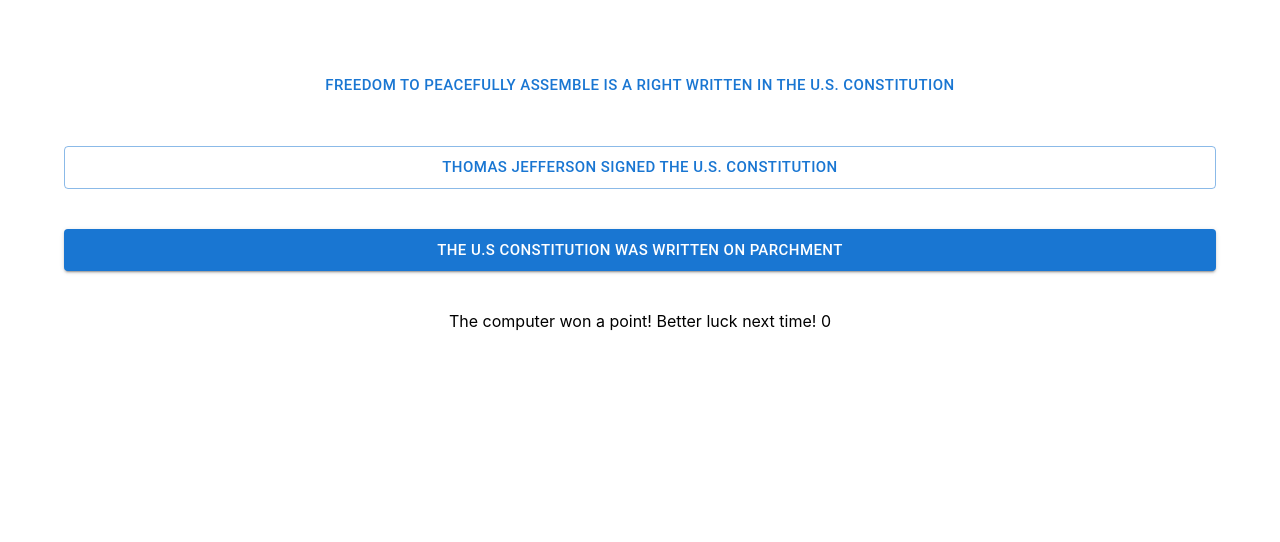
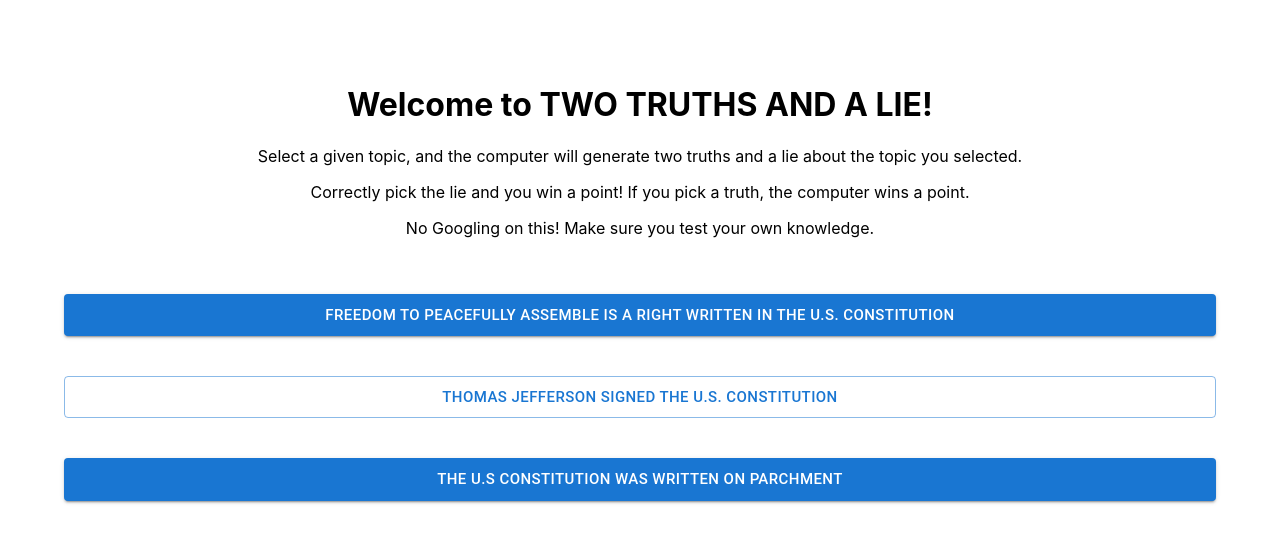
Before and after one commit to DVFon14/TwoTruthsAndALie, a React (Create React App) app: page / in a window 1280 px wide. Shown: the top 542 px of the page. Built offline with nearby package versions, Linux system fonts and the light colour scheme.

Commit message:
instructions and points for buttons

```diff
--- a/src/App.js
+++ b/src/App.js
@@ -1,25 +1,28 @@
-//import logo from "./logo.svg";
 import React, { useEffect, useState } from "react";
 import "./App.css";
 import { Stack, Button } from "@mui/material";
 import categories from "./statements/categories.js";
-import PointMessages from "./statements/PointMessages";
+import messages from "./statements/messages";
 
-// const { messages } = PointMessages;
+const welcome = <div>{messages.instruct}</div>;
 
 function App() {
-  const [ComputerScore, setComputerScore] = useState(0);
+  const [ComputerScore, setComputerScore] = useState(1);
+  const [HumanScore, setHumanScore] = useState(1);
 
   const handleComputerScore = () => {
-    alert("This is a true statement. The computer wins a point!");
+    alert(
+      `This is a true statement. The computer wins a point! Its score is ${ComputerScore}`
+    );
     setComputerScore(ComputerScore + 1);
   };
 
-  const instruction = (
-    <div>
-      {PointMessages.lose} {ComputerScore}
-    </div>
-  );
+  const handleHumanScore = () => {
+    alert(
+      `This is a false statement. You win a point! Your score is ${HumanScore}`
+    );
+    setHumanScore(HumanScore + 1);
+  };
 
   // useEffect(() => {
   //   console.log("Made it here! ComputerScore is: ", ComputerScore);
@@ -27,29 +30,16 @@ function App() {
 
   return (
     <Stack spacing={5} direction="column" className="App">
-      <Button variant="text" size="large" onClick={handleComputerScore}>
+      {welcome}
+      <Button variant="contained" size="large" onClick={handleComputerScore}>
         {categories[0].allStatements[0].Statement}
       </Button>
-
-      <Button
-        variant="outlined"
-        size="large"
-        onClick={() => alert("This is a lie. You win a point!")}
-      >
+      <Button variant="outlined" size="large" onClick={handleHumanScore}>
         {categories[0].allStatements[1].Statement}
       </Button>
-
-      <Button
-        variant="contained"
-        size="large"
-        onClick={() =>
-          alert("This is a true statement. The computer wins a point!")
-        }
-      >
+      <Button variant="contained" size="large" onClick={handleComputerScore}>
         {categories[0].allStatements[2].Statement}
       </Button>
-
-      {instruction}
     </Stack>
   );
 }
--- a/src/statements/PointMessages.js
+++ /dev/null
@@ -1,6 +0,0 @@
-const PointMessages = {
-  win: "You got a point! Good job!",
-  lose: "The computer won a point! Better luck next time!",
-};
-
-export default PointMessages;
--- /dev/null
+++ b/src/statements/messages.js
@@ -0,0 +1,29 @@
+const instructions = (
+  <div>
+    <h1>
+      <center>Welcome to TWO TRUTHS AND A LIE!</center>
+    </h1>
+
+    <p>
+      {" "}
+      Select a given topic, and the computer will generate two truths and a lie
+      about the topic you selected.
+    </p>
+
+    <p>
+      {" "}
+      Correctly pick the lie and you win a point! If you pick a truth, the
+      computer wins a point.
+    </p>
+
+    <p> No Googling on this! Make sure you test your own knowledge.</p>
+  </div>
+);
+
+const messages = {
+  win: "You got a point! Good job!",
+  lose: "The computer won a point! Better luck next time!",
+  instruct: instructions,
+};
+
+export default messages;
```
